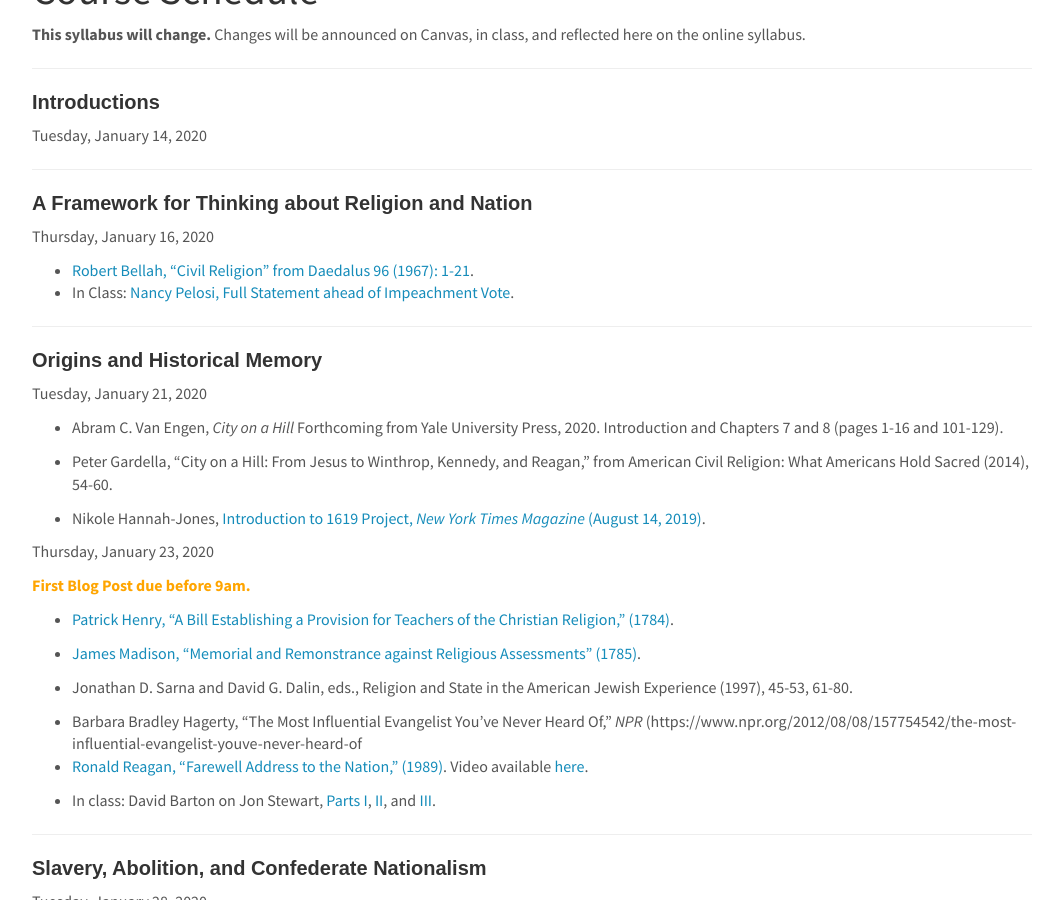
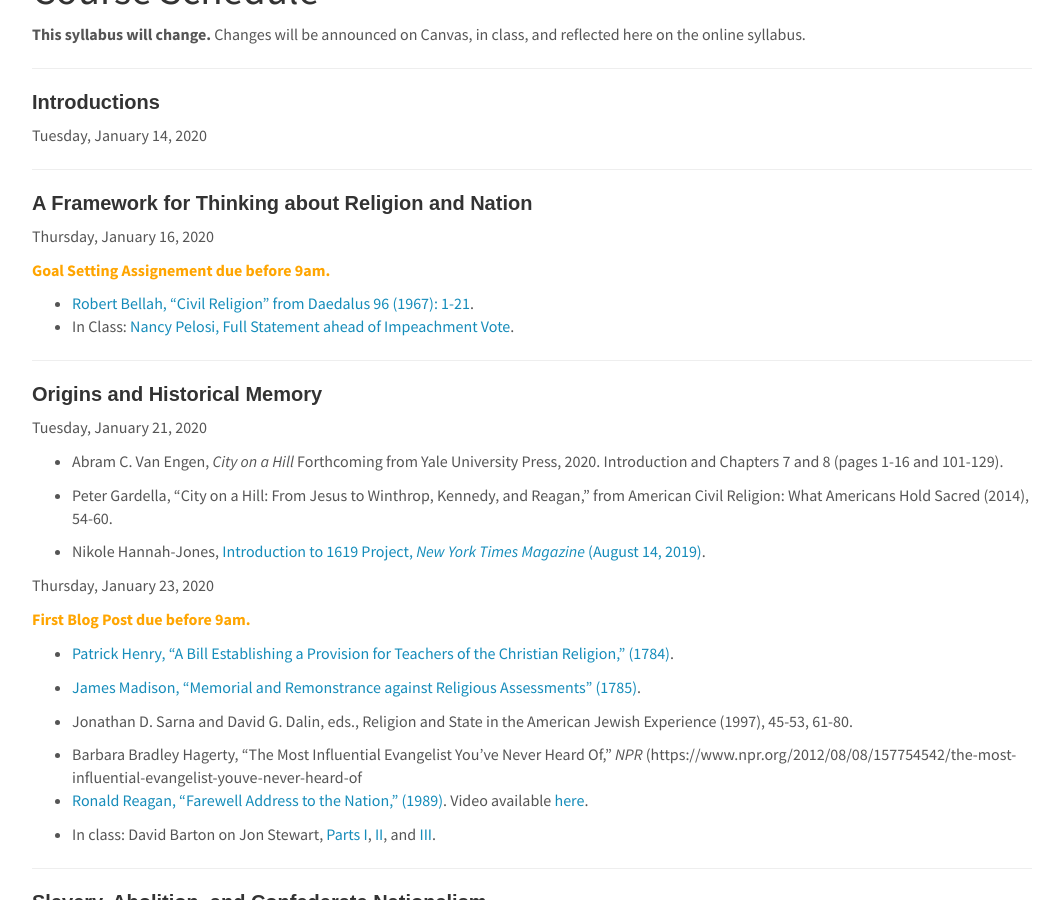
Before and after one commit to cyrusobrien/cyrusobrien, a Jekyll site: the page built from _pages/RelPol225.md, in a window 1280 px wide and 900 px high, scrolled down 3287 px. Shown: the whole window, without its empty margins (108-1171 px from the left). Built offline with Jekyll 4.4.1, drawn with Linux system fonts in a browser that asks for light colours.

Commit message:
editing syllabus

```diff
--- a/_pages/RelPol225.md
+++ b/_pages/RelPol225.md
@@ -126,6 +126,8 @@ Tuesday, January 14, 2020
 
 #### A Framework for Thinking about Religion and Nation
 Thursday, January 16, 2020
+
+<span style="color:orange">**Goal Setting Assignement due before 9am.**</span>
 
 * [Robert Bellah, “Civil Religion” from Daedalus 96 (1967): 1-21](http://www.robertbellah.com/articles_5.htm).
 * In Class: [Nancy Pelosi, Full Statement ahead of Impeachment Vote](https://www.youtube.com/watch?v=6SuOeDUtQSc).
```
